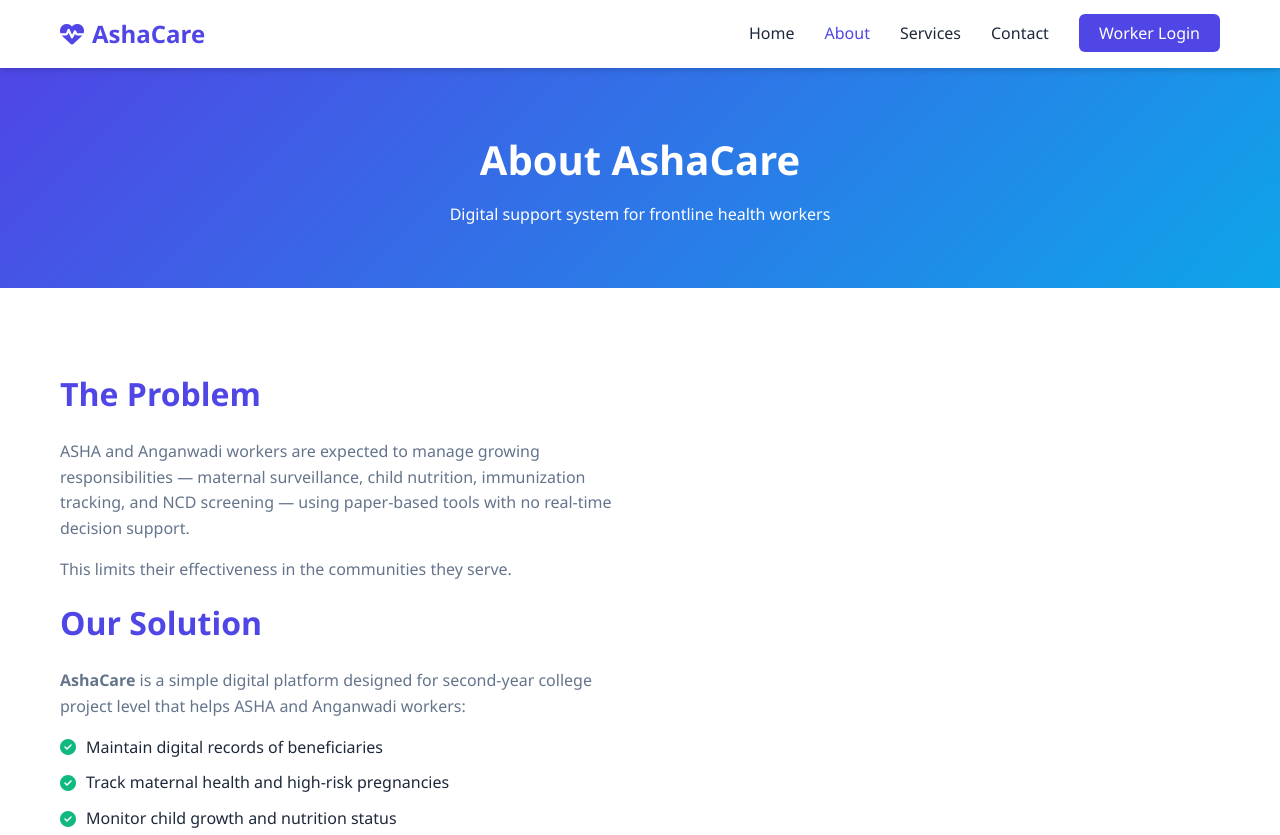
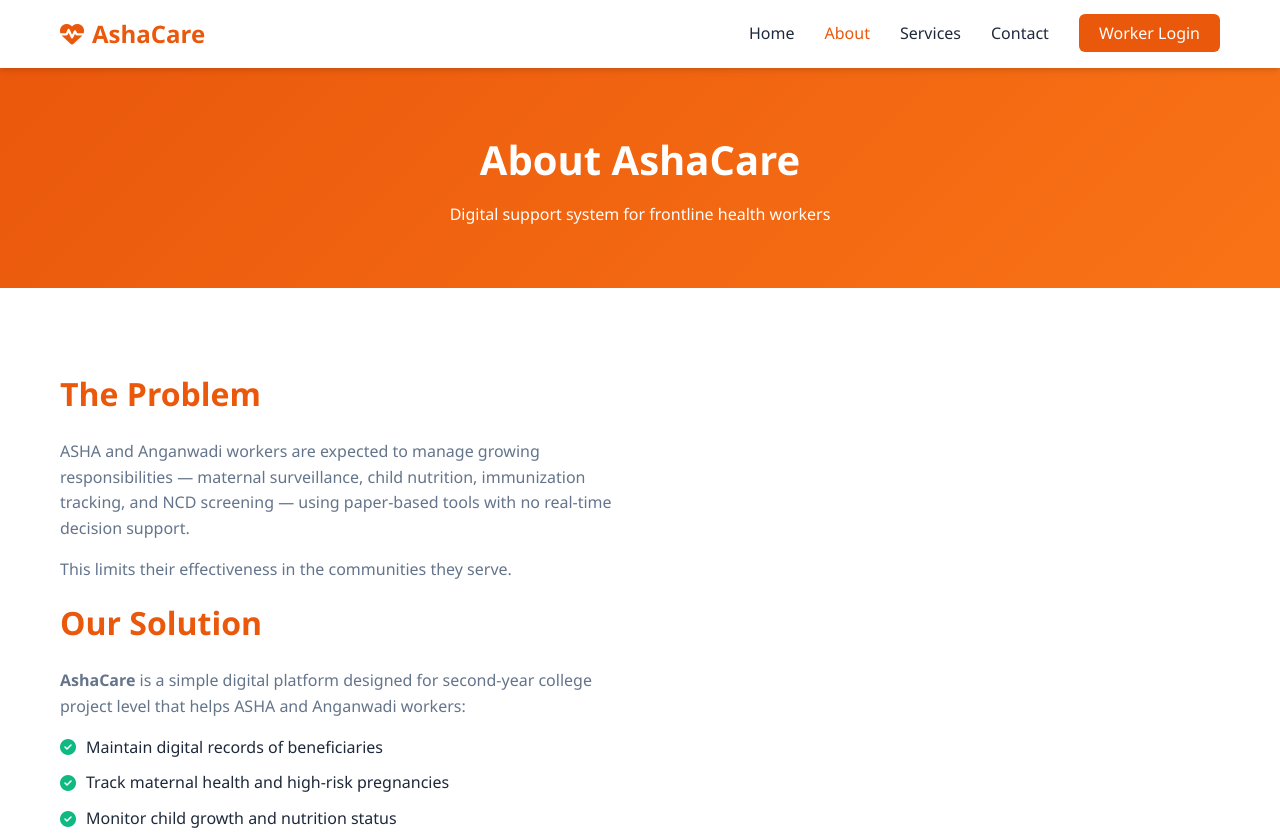
Before and after one commit to Parthpatne45/asha-care-portal, a Flask app: page /about in a window 1280 px wide. Shown: the top 835 px of the page. Run offline with Flask 3, Linux system fonts and the light colour scheme.

Commit message:
Update color variables in style.css

```diff
--- a/asha-care-portal/static/css/style.css
+++ b/asha-care-portal/static/css/style.css
@@ -6,9 +6,9 @@
 }
 
 :root {
-    --primary: #4f46e5;
-    --primary-dark: #3730a3;
-    --secondary: #0ea5e9;
+    --primary: #ea580c;
+    --primary-dark: #c2410c;
+    --secondary: #f97316;
     --dark: #1e293b;
     --light: #f8fafc;
     --gray: #64748b;
```
